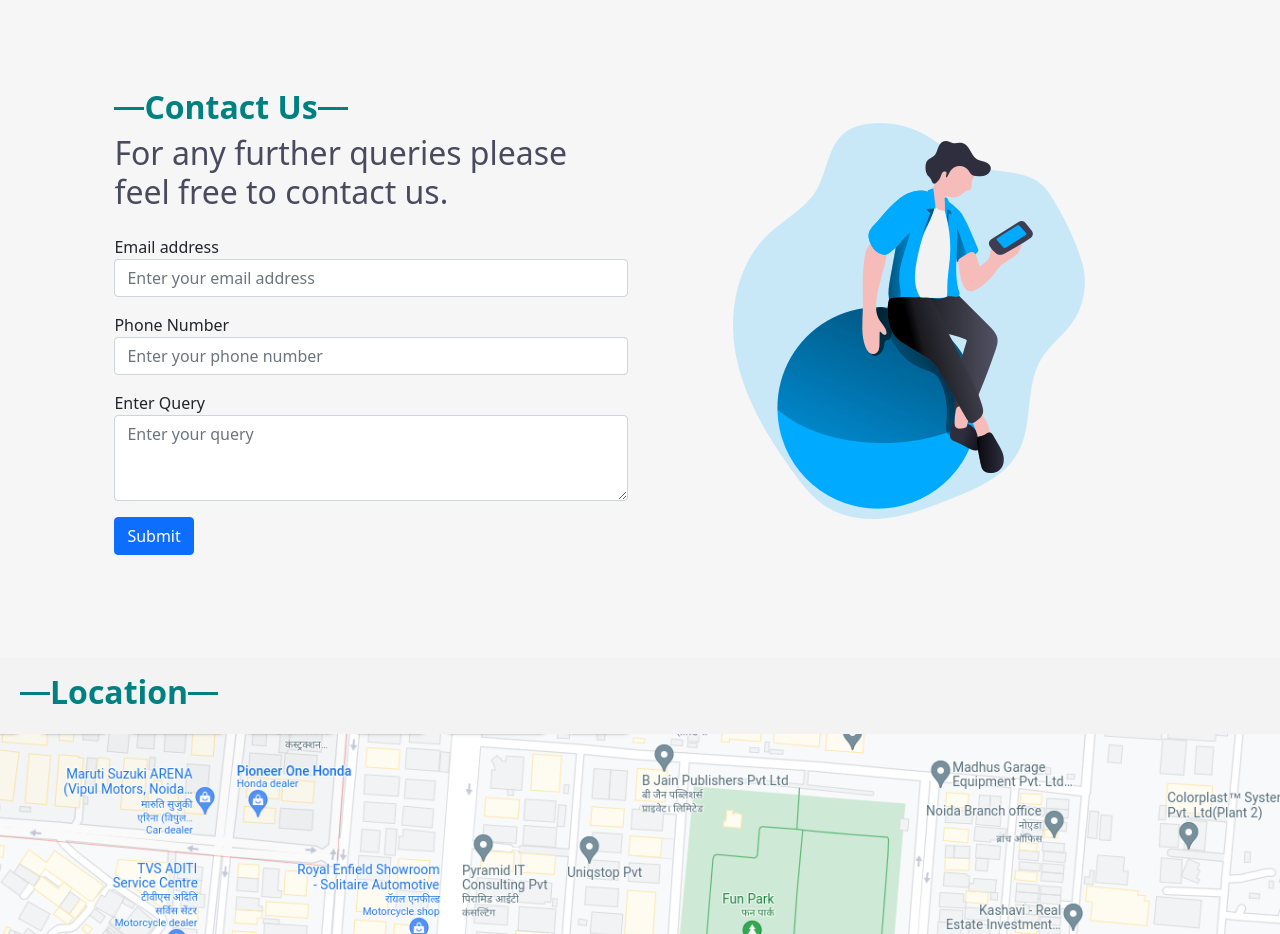
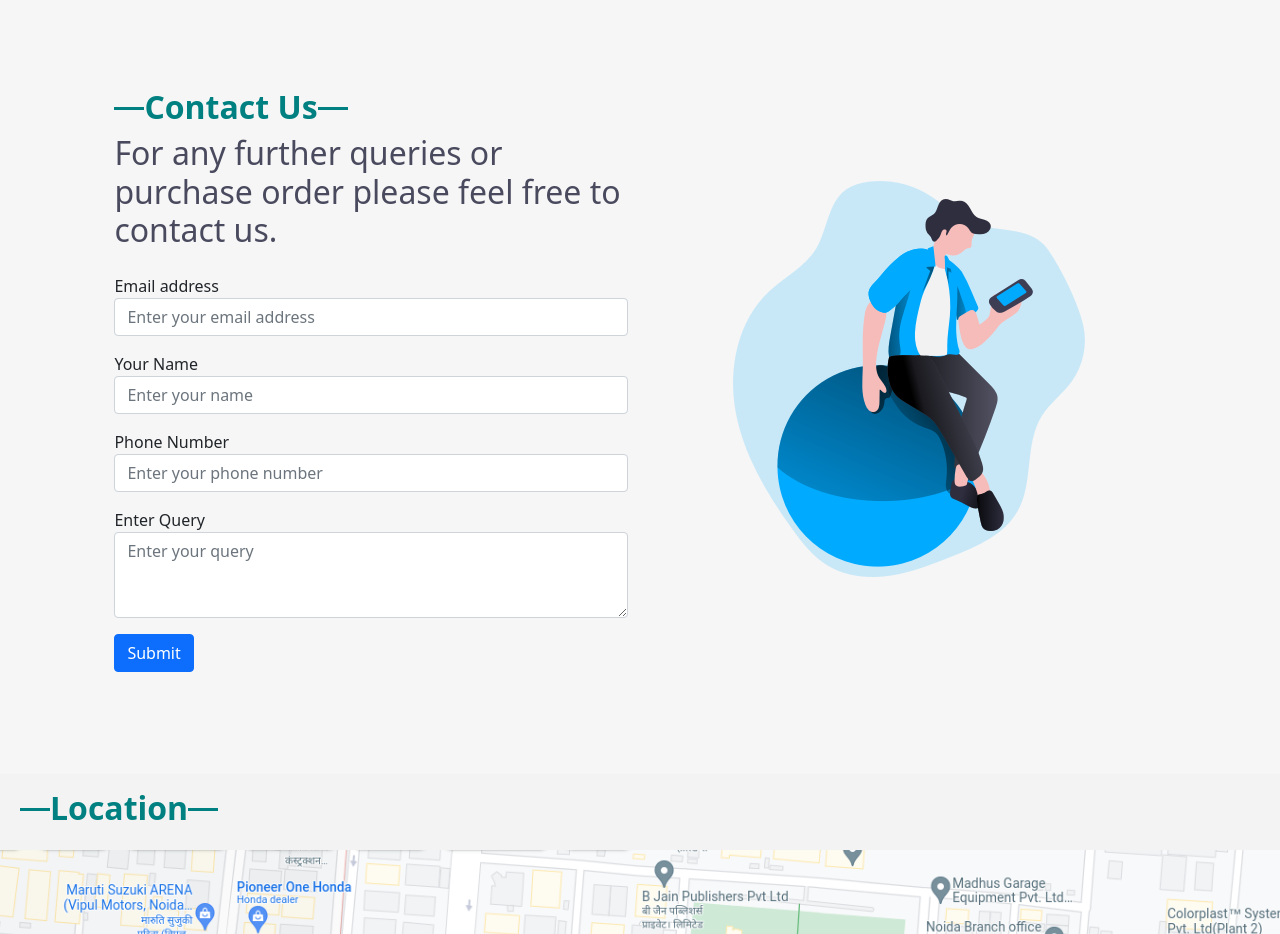
Before and after one commit to Tesmi/vk, a React (Create React App) app: page / in a window 1280 px wide. Shown: the part 1300-2234 px from the top of the page. Built offline with nearby package versions, Linux system fonts and the light colour scheme.

Commit message:
updating

```diff
--- a/src/pages/Home.js
+++ b/src/pages/Home.js
@@ -6,8 +6,8 @@ import { Container, Row, Col, Image } from "react-bootstrap";
 
 import Footer from "../components/Footer";
 
-const URI = "http://localhost:5000/mail";
-// const URI = "vkentp.com/mail";
+// const URI = "http://localhost:5000/mail";
+const URI = "https://vkentp.com/mail";
 
 const header_img = require("../assets/other/circuit_header.jpg");
 const about_img = require("../assets/other/circuit_about.jpg");
@@ -20,6 +20,7 @@ const Home = () => {
   const [mail, setMail] = useState("");
   const [phone, setPhone] = useState("");
   const [query, setQuery] = useState("");
+  const [user, setUser] = useState("");
   const [loading, setLoading] = useState(false);
 
   const handleSubmit = async (event) => {
@@ -29,7 +30,11 @@ const Home = () => {
   };
 
   const sendMail = async () => {
-    await axios.get(URI, { params: { mail, phone, query } }).then((result) => {
+    console.log("mail called");
+    await axios
+      .get(URI, { params: { mail, phone, query, user } })
+      .then((result) => {
+        console.log(result);
         alert("Message Sent");
         setMail("");
         setPhone("");
@@ -159,7 +164,7 @@ const Home = () => {
               </div>
 
               <h2 style={{ color: "rgb(74, 74, 95)" }}>
-                For any further queries please feel free to contact us.
+                For any further queries or purchase order please feel free to contact us.
               </h2>
 
               <form onSubmit={handleSubmit}>
@@ -174,6 +179,16 @@ const Home = () => {
                     className="form-control"
                     id="exampleFormControlInput1"
                     placeholder="Enter your email address"
+                  />
+                </div>
+                <div className="form-group mt-3">
+                  <label htmlFor="exampleFormControlInput1">Your Name</label>
+                  <input
+                    onChange={(e) => setUser(e.target.value)}
+                    value={user}
+                    className="form-control"
+                    id="exampleFormControlInput2"
+                    placeholder="Enter your name"
                   />
                 </div>
                 <div className="form-group mt-3">
```
Also changed, not shown: 1 other file (tests, documents, lock files or other folders). Lines whose indentation alone changed are shown as unchanged.
